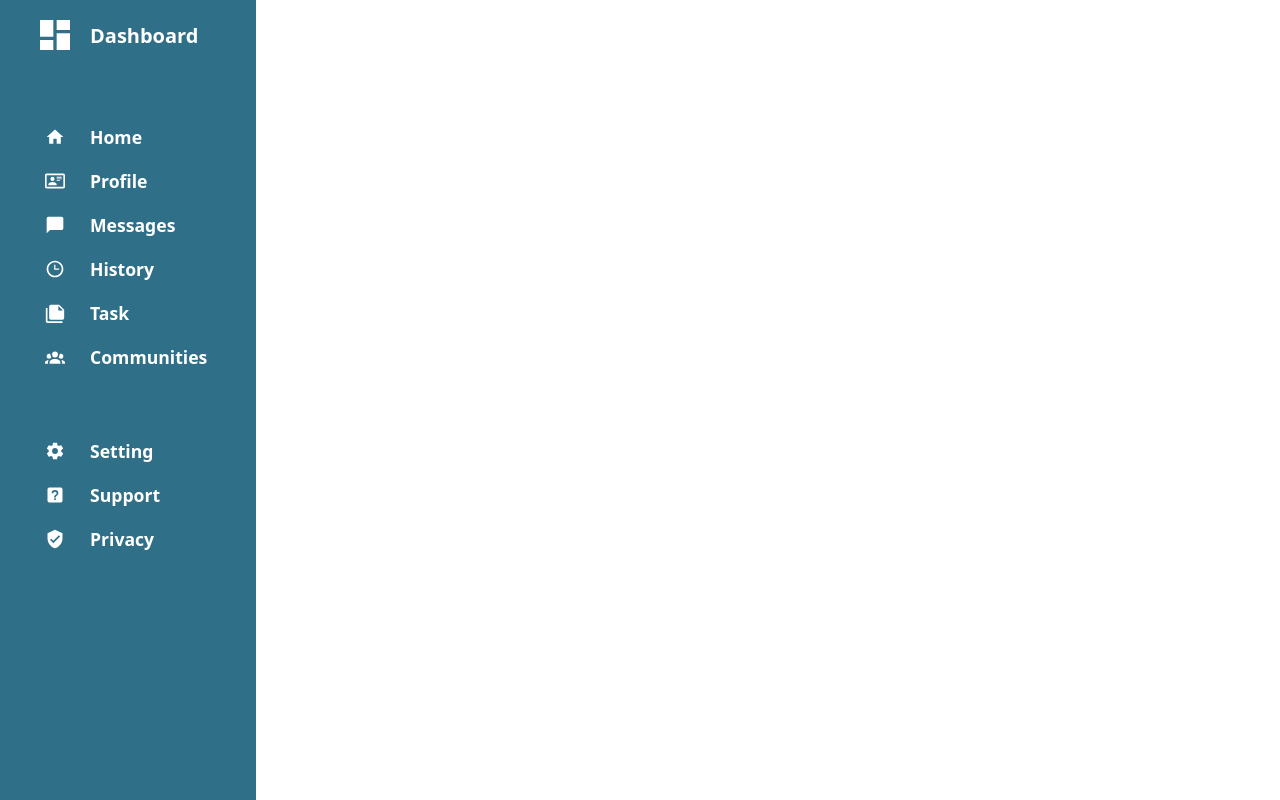
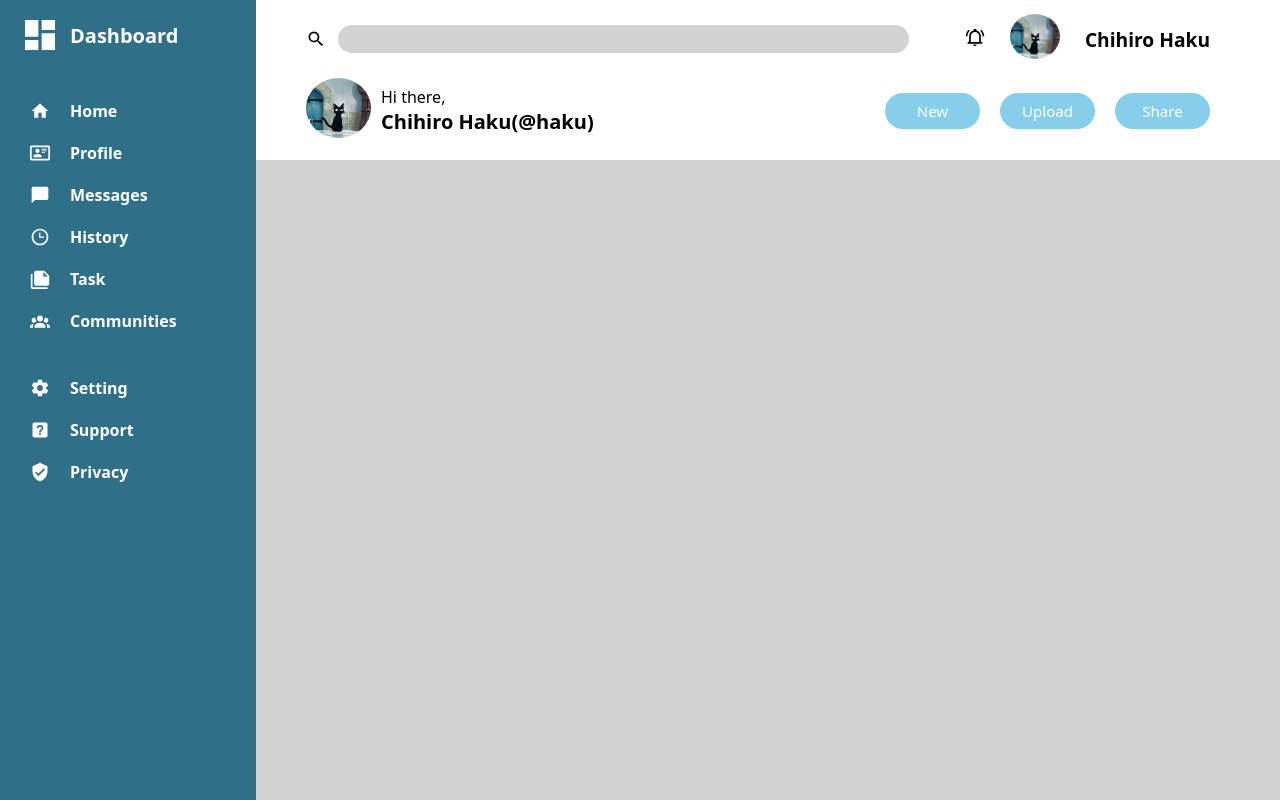
Before and after one commit to dangolkusum/adminDashboard, a plain HTML site: page index.html in a window 1280 px wide. Drawn offline with Linux system fonts and the light colour scheme.

Commit message:
header work completed added search bar profile icons

```diff
--- a/index.html
+++ b/index.html
@@ -45,47 +45,45 @@
                     </ul>
                 </div>
             </div>
-            <div class="side-container">
-                <header></header>
-                <div id="main-content"></div>
-            </div>
+        </div>
+        <div class="side-container">
+            <header>
+                <div id="header-up">
+                    <div class="search">
+                        <div class="icon"> <img src="icons/magnify.svg" alt=""></div>
+                        <div><input type="text" name=""></div>
+                    </div>
+                    <div class="profile-list">
+                        <ul>
+                            <li class="icon"><img src="icons/bell-ring-outline.svg" alt="bell"></li>
+                            <li><img class="profile" src="icons/cat.jpg" alt="Profile picture"></li>
+                            <li style="font-size: 1.2em; font-weight: 700;">Chihiro Haku</li>
+                        </ul>
+                    </div>
+                </div>
+                <div id="header-down">
+                    <div class="info">
+
+                        <div><img class="profile" src="icons/cat.jpg" alt=""></div>
+                        <div>
+                            <p style="font-size: 1.em; font-weight: 500;">Hi there,</p>
+                            <p style="font-size: 20px; font-weight: 800;">Chihiro Haku(@haku)</p>
+                        </div>
+                    </div>
+                    <div class="header-list">
+                        <ul>
+                            <li><button class="header-btn">New</button></li>
+                            <li><button class="header-btn">Upload</button></li>
+                            <li><button class="header-btn">Share</button></li>
+                        </ul>
+                    </div>
+                </div>
+
+            </header>
+            <section></section>
+
         </div>
     </div>
-
-
-
-
-
-
-
-
-
-
-
-
-
-
-
-
-
-
-
-
-
-
-
-
-
-
-
-
-
-
-
-
-
-
-
 
 </body>
 
--- a/style.css
+++ b/style.css
@@ -1,4 +1,5 @@
 *{
+    box-sizing: border-box;
     margin: 0;
     padding: 0;
     font-family: system-ui, -apple-system, BlinkMacSystemFont, 'Segoe UI', Roboto, Oxygen, Ubuntu, Cantarell, 'Open Sans', 'Helvetica Neue', sans-serif;
@@ -14,10 +15,10 @@
 
 }
 .sidebar-container{
-    margin-left: 30px;
+    margin-left: 20px;
     margin-top: 15px;
     display: grid;
-    gap: 50px;
+    gap: 25px;
 
 }
 .icon img{
@@ -28,7 +29,7 @@
     display:flex;
     align-items: center;
     justify-content: center;
-    width: 50px;
+    width: 40px;
     flex-shrink: 0;
 }
 #dashboard .icon img {
@@ -44,7 +45,7 @@
 #sidebar li{
     margin-top: 20px;
     list-style-type: none;
-    font-size: 1.1em;
+    font-size: 1em;
     font-weight: 600;
 }
 #sidebar a{
@@ -54,5 +55,109 @@
     text-decoration: none;
     filter: brightness(0) invert(1);
 }
+/* side container */
+.side-container{
+    display: grid;
+    grid-template-rows: 1fr 4fr;
+
+}
 
 /* header */
+header{
+    width: 100%;
+    box-sizing: border-box;
+
+    display: grid;
+    grid-template-rows: auto auto;
+    align-items: center;
+    gap: 0;
+}
+#header-up,#header-down{
+    box-sizing: border-box;
+    margin: 0px 70px 0 50px;
+    display: grid;
+    grid-template-columns: 2fr 1fr;
+    align-items:center ;
+    /* overflow: hidden; */
+}
+#header-up{
+    margin-top: 7px;
+}
+#header-down{
+    margin-bottom: 10px;
+}
+
+
+
+#header-up ul{
+    display: flex;
+    align-items: center;
+    justify-content: flex-end;
+    gap: 25px;
+    list-style: none;
+}
+.profile{
+    height: 45px;
+    width: 50px;
+    border-radius: 100%;
+}
+.search {
+    display: grid;
+    grid-template-columns: 1fr 18fr;
+    justify-content: start;
+    align-items: center;
+}
+.search .icon img{
+    display: flex;
+    justify-content: center;
+}
+.search input{
+    display: grid;
+    width: 100%;
+    border-radius: 20px;
+    padding: 5px;
+    background-color:#d3d3d3 ;
+    border: none;
+    text-align: center;
+    outline: none;
+}
+#header-down ul{
+    display: flex;
+    list-style: none;
+    justify-content: end;
+    gap: 20px;
+}
+.info{
+    display: flex;
+    justify-content: flex-start;
+    align-items: center;
+    gap: 10px;
+}
+
+
+#header-down .profile{
+    height: 60px;
+    width: 65px;
+
+}
+.header-btn{
+    color: white;
+    width: 95px;
+    padding:8px;
+    font-size: 15px;
+    font-weight: 500;
+    border-radius: 25px;
+    text-align: center;
+    border: none;
+    background-color: skyblue;
+}
+
+
+
+/* main-content */
+section{
+    background-color: #d3d3d3;
+    width: 100%;
+    display: grid;
+    grid-template-columns: 3fr 1fr;
+}
```
Also changed, not shown: icons/bell-ring-outline.svg (added), icons/cat.jpg (added), icons/magnify.svg (added).
